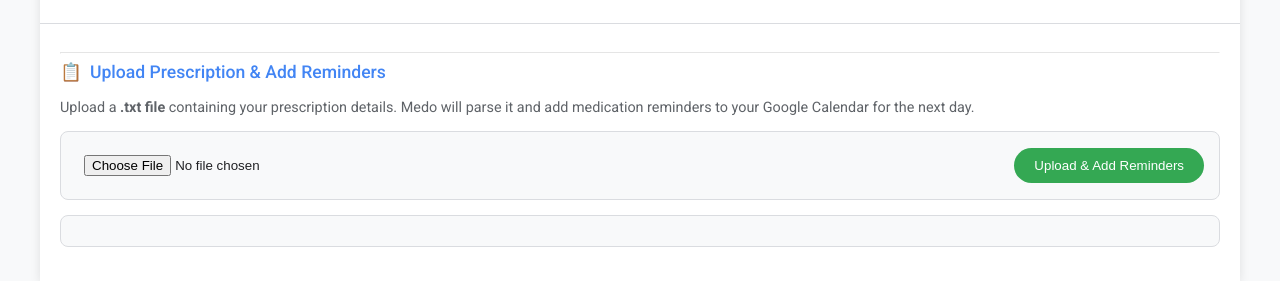
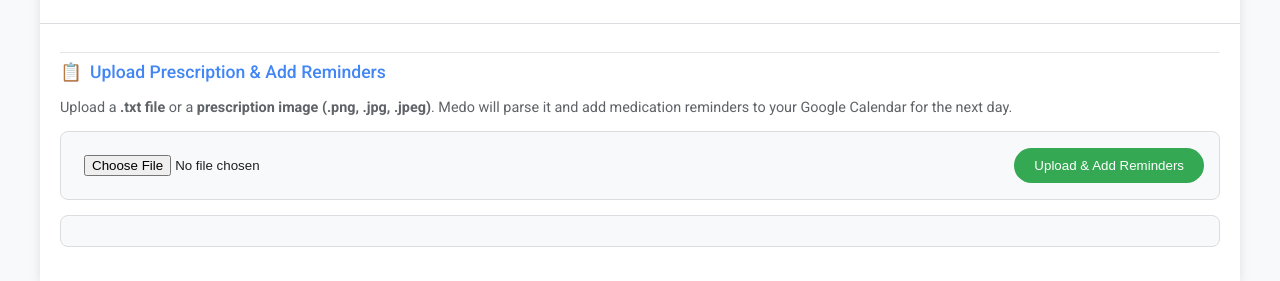
Before and after one commit to balamanikantsai/medo-medical-assistant, a Flask app: page /chat in a window 1280 px wide. Shown: the part 519-800 px from the top of the page. Run offline with Flask 3, Linux system fonts and the light colour scheme; the visitor is signed in with stand-in values (Sample User, id 1).

Commit message:
Add PNG/JPG prescription image upload support via Tesseract OCR
Agent-Logs-Url: https://github.com/balamanikantsai/medo-medical-assistant/sessions/42c5666a-7bb6-4b24-a1fb-bdf0275326aa

Co-authored-by: balamanikantsai <158275854+balamanikantsai@users.noreply.github.com>

```diff
--- a/app.py
+++ b/app.py
@@ -15,6 +15,16 @@ from google.cloud import texttospeech
 from werkzeug.utils import secure_filename
 from create_event import create_calendar_event
 import base64
+
+# Optional OCR support for image prescriptions
+try:
+    from PIL import Image
+    import pytesseract
+    OCR_AVAILABLE = True
+    print("✅ OCR (Pillow + pytesseract) available for image prescriptions.")
+except ImportError:
+    OCR_AVAILABLE = False
+    print("⚠️ OCR not available. Install Pillow and pytesseract to support image prescription uploads.")
 
 # Flask App Initialization
 app = Flask(__name__)
@@ -64,7 +74,8 @@ except Exception as e:
     tts_client = None
 
 UPLOAD_FOLDER = 'uploads'
-ALLOWED_EXTENSIONS = {'txt'}
+ALLOWED_EXTENSIONS = {'txt', 'png', 'jpg', 'jpeg'}
+IMAGE_EXTENSIONS = {'png', 'jpg', 'jpeg'}
 app.config['UPLOAD_FOLDER'] = UPLOAD_FOLDER
 
 if not os.path.exists(UPLOAD_FOLDER):
@@ -101,9 +112,29 @@ def translate_text(texts, src_lang="en", tgt_lang="hi"):
         print(f"Translation error: {str(e)}")
         return texts
 
+def _file_ext(filename):
+    """Returns the lowercased extension of *filename* (without the dot), or ''."""
+    return filename.rsplit('.', 1)[1].lower() if '.' in filename else ''
+
 def allowed_file(filename):
-    return '.' in filename and \
-           filename.rsplit('.', 1)[1].lower() in ALLOWED_EXTENSIONS
+    return _file_ext(filename) in ALLOWED_EXTENSIONS
+
+def is_image_file(filename):
+    """Returns True if the filename has an image extension."""
+    return _file_ext(filename) in IMAGE_EXTENSIONS
+
+def extract_text_from_image(filepath):
+    """Uses Tesseract OCR to extract text from a prescription image."""
+    if not OCR_AVAILABLE:
+        return None, "OCR is not available. Install Pillow and pytesseract to enable image prescription uploads."
+    try:
+        image = Image.open(filepath)
+        text = pytesseract.image_to_string(image)
+        print(f"✅ OCR extracted {len(text)} characters from image.")
+        return text.strip(), None
+    except Exception as e:
+        print(f"⚠️ OCR error: {e}")
+        return None, f"Failed to extract text from image: {str(e)}"
 
 def synthesize_speech(text, language_code="en-US", voice_gender="NEUTRAL"):
     """Synthesizes speech from the input string of text."""
@@ -352,32 +383,35 @@ def upload_prescription():
             file.save(filepath)
             print(f"File saved to {filepath}")
 
-            try:
-                with open(filepath, 'r', encoding='utf-8', errors='ignore') as f:
-                    prescription_text = f.read()
-            except Exception as read_err:
-                 print(f"Error reading file {filepath}: {read_err}")
-                 if os.path.exists(filepath): os.remove(filepath)
-                 return jsonify({'error': f'Could not read file content: {read_err}'}), 500
+            # Extract prescription text — plain text file or image via OCR
+            prescription_text = None
+            error_response = None
+            if is_image_file(filename):
+                prescription_text, ocr_error = extract_text_from_image(filepath)
+                if ocr_error:
+                    error_response = jsonify({'error': ocr_error}), 500
+                elif not prescription_text:
+                    error_response = jsonify({'error': 'No text could be extracted from the image. Ensure the prescription image is clear and legible.'}), 400
+            else:
+                try:
+                    with open(filepath, 'r', encoding='utf-8', errors='ignore') as f:
+                        prescription_text = f.read()
+                except Exception as read_err:
+                    print(f"Error reading file {filepath}: {read_err}")
+                    error_response = jsonify({'error': f'Could not read file content: {read_err}'}), 500
+                if prescription_text is not None and not prescription_text.strip():
+                    print(f"Warning: File {filepath} is empty.")
+                    error_response = jsonify({'error': 'File content is empty.'}), 400
 
-            if not prescription_text.strip():
-                 print(f"Warning: File {filepath} is empty.")
-                 if os.path.exists(filepath): os.remove(filepath)
-                 return jsonify({'error': 'File content is empty.'}), 400
+            if error_response is not None:
+                return error_response
 
             parsed_data = parse_prescription_with_llm(prescription_text)
 
             if not parsed_data:
-                if os.path.exists(filepath): os.remove(filepath)
                 return jsonify({'error': 'Failed to parse prescription using LLM. Check logs.'}), 500
 
             success, message = create_calendar_event(parsed_data)
-
-            try:
-                os.remove(filepath)
-                print(f"Removed uploaded file: {filepath}")
-            except OSError as e:
-                print(f"Warning: Error removing file {filepath}: {e.strerror}")
 
             if success:
                 return jsonify({'message': message, 'parsed_data': parsed_data}), 200
@@ -386,12 +420,16 @@ def upload_prescription():
 
         except Exception as e:
             print(f"Error processing upload: {e}")
+            return jsonify({'error': f'An unexpected error occurred: {str(e)}'}), 500
+        finally:
             if 'filepath' in locals() and os.path.exists(filepath):
-                 try: os.remove(filepath)
-                 except OSError as e_rem: print(f"Error removing file {filepath} after error: {e_rem.strerror}")
-            return jsonify({'error': f'An unexpected error occurred: {str(e)}'}), 500
+                try:
+                    os.remove(filepath)
+                    print(f"Removed uploaded file: {filepath}")
+                except OSError as e_rem:
+                    print(f"Warning: Error removing file {filepath}: {e_rem.strerror}")
     else:
-        return jsonify({'error': 'File type not allowed. Please upload a .txt file.'}), 400
+        return jsonify({'error': 'File type not allowed. Please upload a .txt, .png, .jpg, or .jpeg file.'}), 400
 
 @app.route('/get_response', methods=['POST'])
 def get_response():
--- a/requirements.txt
+++ b/requirements.txt
@@ -12,3 +12,5 @@ pandas>=1.5.0
 requests>=2.28.0
 python-dotenv>=1.0.0
 torch>=2.0.0
+Pillow>=10.0.0
+pytesseract>=0.3.10
--- a/templates/chat.html
+++ b/templates/chat.html
@@ -471,9 +471,9 @@
         <div class="prescription-area">
             <hr style="border-color: rgba(255,255,255,0.3);">
             <h3>Upload Prescription & Add Reminders</h3>
-            <p>Upload a <strong>.txt file</strong> containing your prescription details. Medo will parse it and add medication reminders to your Google Calendar for the next day.</p>
+            <p>Upload a <strong>.txt file</strong> or a <strong>prescription image (.png, .jpg, .jpeg)</strong>. Medo will parse it and add medication reminders to your Google Calendar for the next day.</p>
             <form id="prescriptionForm" enctype="multipart/form-data">
-                <input type="file" id="prescriptionFile" name="prescriptionFile" accept=".txt" required>
+                <input type="file" id="prescriptionFile" name="prescriptionFile" accept=".txt,.png,.jpg,.jpeg" required>
                 <button type="submit" id="uploadButton">Upload & Add Reminders</button>
             </form>
             <div id="uploadStatus" class="status-message" style="display: none;"></div>
@@ -685,8 +685,10 @@
                 uploadStatus.style.display = 'block';
                 return;
             }
-            if (!file.name.toLowerCase().endsWith('.txt')) {
-                uploadStatus.textContent = 'Invalid file type. Please upload a .txt file.';
+            const allowedExtensions = ['.txt', '.png', '.jpg', '.jpeg'];
+            const fileExt = file.name.toLowerCase().substring(file.name.lastIndexOf('.'));
+            if (!allowedExtensions.includes(fileExt)) {
+                uploadStatus.textContent = 'Invalid file type. Please upload a .txt, .png, .jpg, or .jpeg file.';
                 uploadStatus.className = 'status-message error';
                 uploadStatus.style.display = 'block';
                 return;
```
